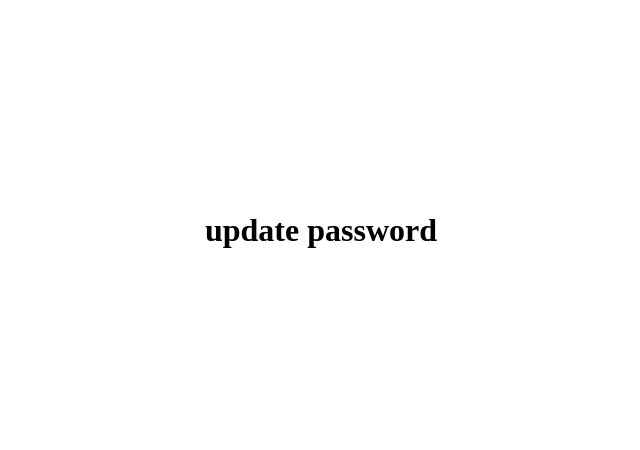
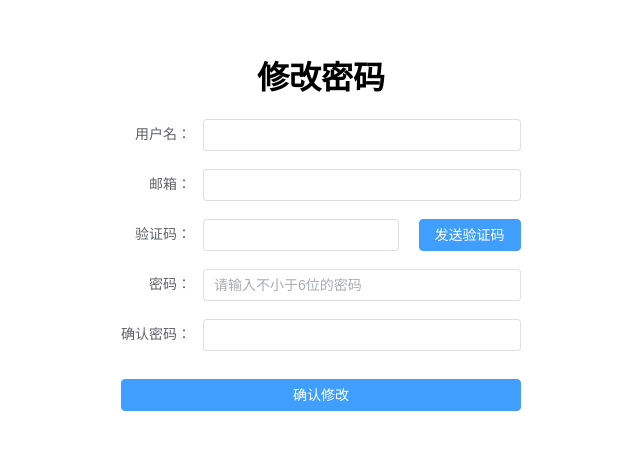
Before and after one commit to leanTim/meeting-room-booking-system-frontend, a Vue app: page /update_password in a window 1280 px wide. Shown: the part 178-628 px from the top of the page, without its empty margins (319-959 px from the left). Built offline with nearby package versions, Linux system fonts and the light colour scheme.

Commit message:
feat: 更改密码逻辑完成

```diff
--- a/src/interface/interfaces.ts
+++ b/src/interface/interfaces.ts
@@ -1,5 +1,6 @@
 import axios from "axios";
 import type { registerUserType } from '../views/RegisterView.vue';
+import type { UpdatePasswordUserType } from '../views/UpdatePassword.vue';
 
 
 const axiosInstance = axios.create({
@@ -33,4 +34,8 @@ export async function registerCaptcha (email: string) {
             address: email
         }
     })
-    }
+}
+
+export async function updatePassword(updatePasswordUser:UpdatePasswordUserType) {
+    return await axiosInstance.post('/user/update_password', updatePasswordUser)
+}
--- a/src/router/index.ts
+++ b/src/router/index.ts
@@ -18,7 +18,7 @@ const router = createRouter({
     },
     {
       path: '/update_password',
-      name: 'updatepassword',
+      name: 'updatePassword',
       component: UpdatePassword
     },
     {
--- a/src/views/LoginView.vue
+++ b/src/views/LoginView.vue
@@ -19,8 +19,8 @@
       </el-form-item>
       <el-form-item>
         <div class="links">
-          <a href="">创建账号</a>
-          <a href="">忘记密码</a>
+          <router-link to="/register">创建账号</router-link>
+          <router-link to="/update_password">忘记密码</router-link>
         </div>
       </el-form-item>
       <el-form-item>
--- a/src/views/RegisterView.vue
+++ b/src/views/RegisterView.vue
@@ -125,7 +125,7 @@ const onRegister = async () => {
     })
   }
   const res = await register(registerUser)
-  console.log(res)
+
   if(res.status === 200 || res.status === 201) {
     ElMessage({
       type: 'success',
@@ -137,7 +137,7 @@ const onRegister = async () => {
   } else {
     ElMessage({
       type: 'error',
-      message: res.data.data || '系统繁忙请稍后再试'
+      message: res.data.data.message || '系统繁忙请稍后再试'
     })
   }
 }
--- a/src/views/UpdatePassword.vue
+++ b/src/views/UpdatePassword.vue
@@ -1,10 +1,142 @@
 <template>
-  <h1>update password</h1>
+  <div id="update-password-container">
+    <h1>修改密码</h1>
+    <el-form
+      label-width="auto"
+      min-width="400px"
+      :model="updatePasswordUser"
+      >
+
+      <el-form-item
+        label="用户名："
+      >
+        <el-input
+          v-model="updatePasswordUser.username"
+        ></el-input>
+      </el-form-item>
+      <el-form-item
+        label="邮箱："
+      >
+        <el-input
+          v-model="updatePasswordUser.email"
+        ></el-input>
+      </el-form-item>
+
+      <el-row :gutter="20">
+        <el-col :span="17">
+          <el-form-item
+            label="验证码："
+          >
+            <el-input
+              v-model="updatePasswordUser.captcha"
+            ></el-input>
+          </el-form-item>
+        </el-col>
+        <el-col :span="4">
+          <el-button
+            type="primary"
+            @click="onSendUpdatePasswordCaptcha"
+          >发送验证码</el-button>
+        </el-col>
+      </el-row>
+
+      <el-form-item
+        label="密码："
+      >
+        <el-input
+          v-model="updatePasswordUser.password"
+          type="password"
+          placeholder="请输入不小于6位的密码"
+          show-password
+        ></el-input>
+      </el-form-item>
+
+      <el-form-item
+        label="确认密码："
+      >
+        <el-input
+          v-model="updatePasswordUser.confirmPassword"
+          type="password"
+          show-password
+        ></el-input>
+      </el-form-item>
+
+      <el-form-item>
+        <el-button
+          type="primary"
+          style="width: 100%;margin-top: 10px;"
+          @click="onUpdatePassword(updatePasswordUser)"
+          >确认修改</el-button>
+      </el-form-item>
+    </el-form>
+  </div>
+
 </template>
 
 <script setup lang="ts">
+import { updatePassword } from '@/interface/interfaces';
+import router from '@/router';
+import { ElMessage } from 'element-plus';
+import { reactive } from 'vue';
+
+export interface UpdatePasswordUserType {
+  username: string
+  email: string
+  captcha: string
+  password: string
+  confirmPassword: string
+}
+
+const updatePasswordUser: UpdatePasswordUserType = reactive({
+  username: '',
+  email: '',
+  captcha: '',
+  password: '',
+  confirmPassword: ''
+})
+
+const onUpdatePassword = async (value: UpdatePasswordUserType) => {
+  if(updatePasswordUser.password !== updatePasswordUser.confirmPassword) {
+    return ElMessage({
+      type: 'error',
+      message: '两次密码不一致',
+      duration: 2000
+    })
+  }
+
+  const res = await updatePassword(value)
+
+  const {message: msg, data} = res.data
+
+  if(res.status === 200 || res.status === 201) {
+    ElMessage({
+      type: 'success',
+      message: '密码修改成功',
+      duration: 2000
+    })
+
+    setTimeout(() => {
+      router.push('/login')
+    }, 1500)
+  }else {
+    ElMessage({
+      type: 'error',
+      message: data || '系统繁忙请稍后再试',
+      duration: 2000
+    })
+  }
+}
+
+const onSendUpdatePasswordCaptcha = () => {
+  updatePasswordUser.captcha = 'asd123'
+}
 
 </script>
 
 <style scoped>
+#update-password-container {
+  width: 400px;
+  margin: 0 auto;
+  text-align: center;
+}
 </style>
```
